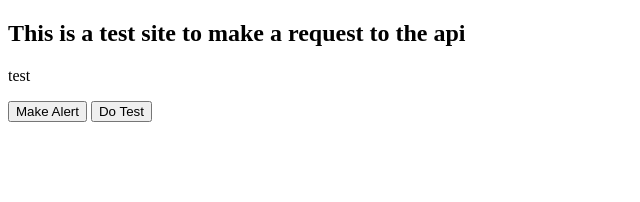
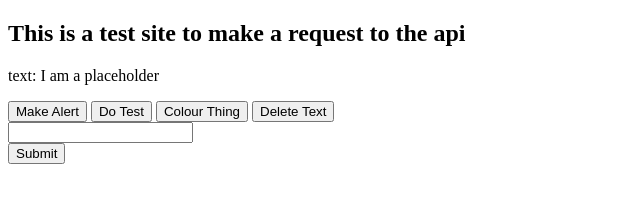
Before and after one commit to Meemog/CSNEA, a plain HTML site: page quizSite/index.html in a window 1280 px wide. Shown: the whole page, without its empty margins (0-640 px from the left). Drawn offline with Linux system fonts and the light colour scheme.

Commit message:
tested integration of HTML with JS

```diff
--- a/quizSite/index.html
+++ b/quizSite/index.html
@@ -7,9 +7,15 @@
 </head>
 <body>
   <h2>This is a test site to make a request to the api</h2>
-  <p id="test">test</p>
+  <p id="test">text: I am a placeholder</p>
   <button type="button" onclick="doAlert();">Make Alert</button>
   <button type="button" onclick="changeTest();">Do Test</button>
+  <button type="button" onclick="textColour();">Colour Thing</button>
+  <button type="button" onclick="delText();">Delete Text</button>
+  <br>
+  <input type="text" id="textField">
+  <br>
+  <button type="button" onclick="submit();">Submit</button>
   <script src="testScript.js"></script>
 </body>
 </html>
--- a/quizSite/testScript.js
+++ b/quizSite/testScript.js
@@ -3,5 +3,23 @@ function doAlert() {
 }
 
 function changeTest() {
-  document.getElementById("test").innerHTML = document.getElementById("test").innerHTML + "t";
+  document.getElementById("test").innerHTML = document.getElementById("test").innerHTML + " test";
 }
+
+function textColour() {
+  var text = document.getElementById("test");
+  const colours = ["red", "orange", "yellow", "green", "blue", "purple", "black"];
+
+  text.style.color = colours[Math.floor(Math.random() * 7)];
+}
+
+function delText() {
+  var text = document.getElementById("test");
+  text.innerHTML = "text: ";
+}
+
+function submit() {
+  var field = document.getElementById("textField");
+  var text = document.getElementById("test");
+  text.innerHTML = text.innerHTML + field.value;
+}
```
